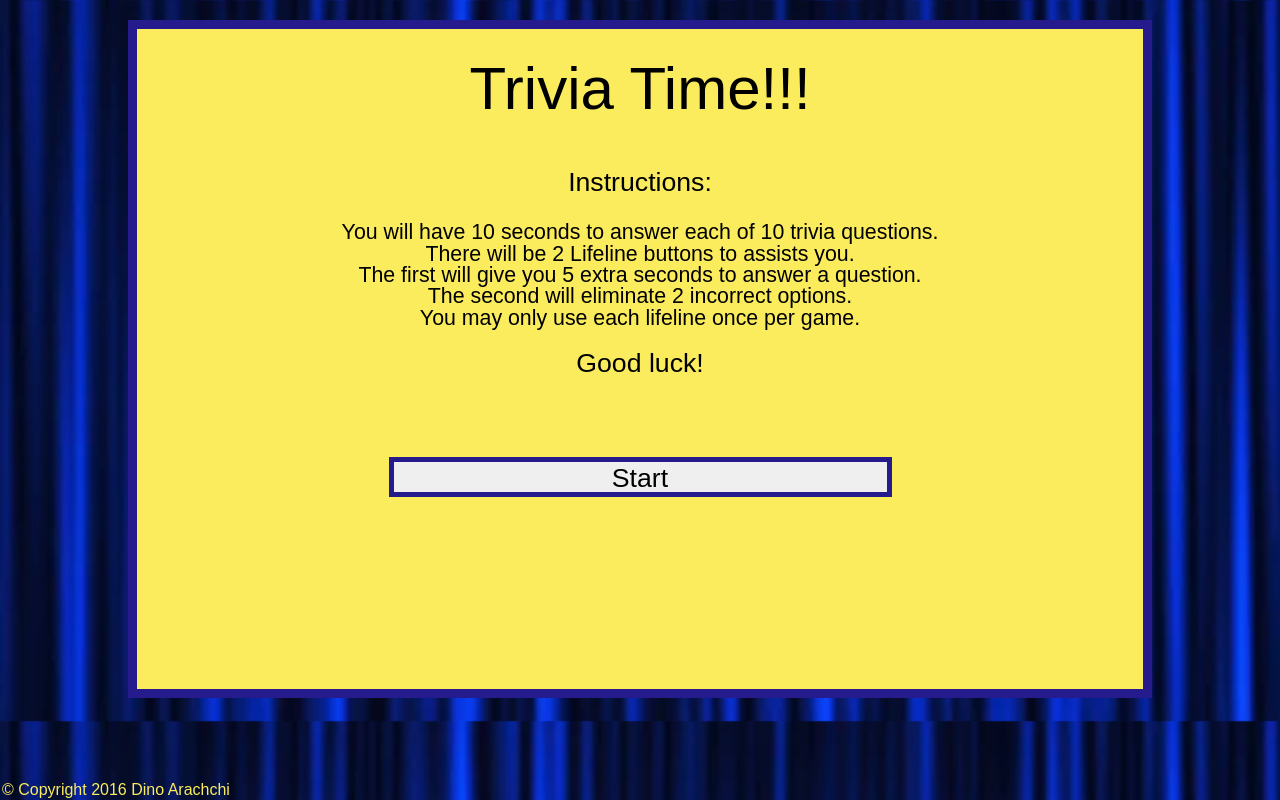
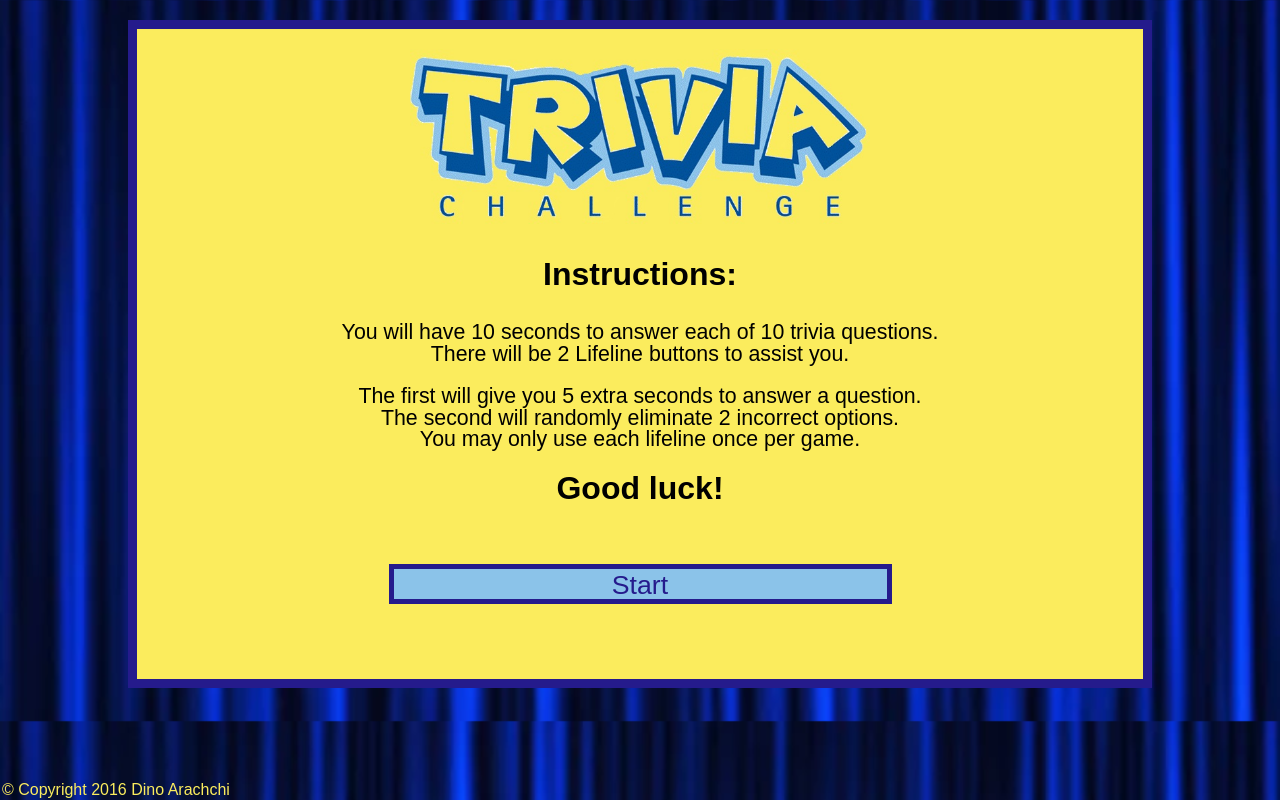
Before and after one commit to DArachchi/Trivia-Game, a PHP site: page / in a window 1280 px wide. Run offline with PHP 8.4, Linux system fonts and the light colour scheme.

Commit message:
Finetuned color schemes and fonts

```diff
--- a/assets/css/style.css
+++ b/assets/css/style.css
@@ -12,14 +12,29 @@ body {
 }
 
 button {
+	background-color: #8bc3e9;
 	border: 5px solid #251b8c;
+	color: #251b8c;
 	font-family: Arial;
 	font-size: 16pt;
 	width: 50%;
 }
 
+button:disabled:disabled {
+	background-color: #4f565a;
+	border-color: #7f8588;
+	color: #7f8588;
+}
+
 button:hover:enabled {
 	border-color: #ff0000;
+	color: #ff0000;
+}
+
+.correct {
+	color: #129012;
+	font-size: 30pt;
+	font-weight: bold;
 }
 
 #eliminateOptionsButton {
@@ -34,34 +49,43 @@ footer {
 	position: fixed;
 }
 
-header {
-	font-size: 45pt;
+h1 {
+	font-size: 24pt;
+	font-weight: bold;
 }
 
-h1 {
-	font-size: 20pt;
+h2 {
+	font-weight: normal;
+}
+
+.headerImage {
+	height: 175px;
+	width: 460px;
+}
+
+.incorrect {
+	color: #d20000;
+	font-size: 30pt;
+	font-weight: bold;
 }
 
 #lifelineArea {
-	margin-top: 50px;
+	margin-top: 30px;
 }
 
 .optionButton {
-	margin-top: 20px;
+	margin-top: 15px;
 }
 
 #questionArea {
-	margin-top: 50px;
+	font-weight: bold;
+	margin-top: 30px;
 }
 
 #restartButton {
 	font-size: 20pt;
 	height: 80px;
 	margin-top: 30px;
-}
-
-.result {
-	font-size: 40pt;
 }
 
 #startButton {
@@ -71,7 +95,8 @@ h1 {
 }
 
 #timeArea {
-	margin-top: 50px;
+	font-weight: bold;
+	margin-top: 30px;
 }
 
 .wrapper {
@@ -82,5 +107,6 @@ h1 {
 	margin-left: 10%;
 	margin-right: 10%;
 	margin-top: 20px;
-	padding-top: 30px;
+	min-width: 885px;
+	padding-top: 20px;
 }
--- a/assets/javascript/app.js
+++ b/assets/javascript/app.js
@@ -133,10 +133,10 @@ var game = {
 			$("#lifelineArea").hide();
 			if ($(this).data("index") == game.questions[game.currentQuestion].answerIndex) {
 				game.correct++;
-				$("#questionArea").html("<p class='result'>Correct!!!</p>");
+				$("#questionArea").html("<p class='correct'>Correct!!!</p>");
 			} else {
 				game.incorrect++;
-				$("#questionArea").html("<p class='result'>Wrong!!!</p>");
+				$("#questionArea").html("<p class='incorrect'>Wrong!!!</p>");
 			}
 			game.displayCorrect();
 		});
@@ -146,7 +146,7 @@ var game = {
 		game.currentQuestion++;
 		if (game.currentQuestion == game.questions.length) {
 			$("#timeArea").html("");
-			$("#questionArea").html("Number of Questions Answered Correctly: " + game.correct + "<br><br>Number of Questions Answered Incorrectly: " + game.incorrect + "<br><button id='restartButton'>Restart Game</button>");
+			$("#questionArea").html("<p class='correct'>Number of Questions Answered Correctly: " + game.correct + "</p>" + "<br><br><p class='incorrect'>Number of Questions Answered Incorrectly: " + game.incorrect + "</p" + "<br><button id='restartButton'>Restart Game</button>");
 
 			$("#restartButton").on("click", function() {
 				game.newGame();
@@ -190,7 +190,7 @@ var game = {
 		game.timeRemaining = 10;
 		game.optionsEliminated = [],
 		$("#lifelineArea").hide();
-		$("#timeArea").html("<h1>Instructions:<br><br></h1><h2>You will have " + game.timeRemaining + " seconds to answer each of " + game.questions.length + " trivia questions.<br>There will be 2 Lifeline buttons to assists you.<br>The first will give you 5 extra seconds to answer a question.<br>The second will eliminate 2 incorrect options.<br>You may only use each lifeline once per game.</h2><br><h1>Good luck!</h1>");
+		$("#timeArea").html("<h1>Instructions:<br><br></h1><h2>You will have " + game.timeRemaining + " seconds to answer each of " + game.questions.length + " trivia questions.<br>There will be 2 Lifeline buttons to assist you.<br><br>The first will give you 5 extra seconds to answer a question.<br>The second will randomly eliminate 2 incorrect options.<br>You may only use each lifeline once per game.</h2><br><h1>Good luck!</h1>");
 		$("#questionArea").html("<button id='startButton'>Start</button>");
 		$("#startButton").on("click", function() {
 			game.askQuestions();
--- a/index.html
+++ b/index.html
@@ -2,7 +2,7 @@
 <html>
 <head>
 	<meta charset="UTF-8">
-	<title>Trivia Game</title>
+	<title>Trivia Challenge</title>
 	<link rel="stylesheet" href="assets/css/reset.css">
 	<link rel="stylesheet" href="assets/css/style.css">
 </head>
@@ -10,7 +10,7 @@
 <body>
 	<section class="wrapper">
 		<header>
-			Trivia Time!!!
+			<img class="headerImage" src="assets/images/Header.jpg" alt="Trivia Challenge">
 		</header>
 		<div id="timeArea">
 		</div>
```
Also changed, not shown: assets/images/Header.jpg (added), assets/images/Header.png (added).
